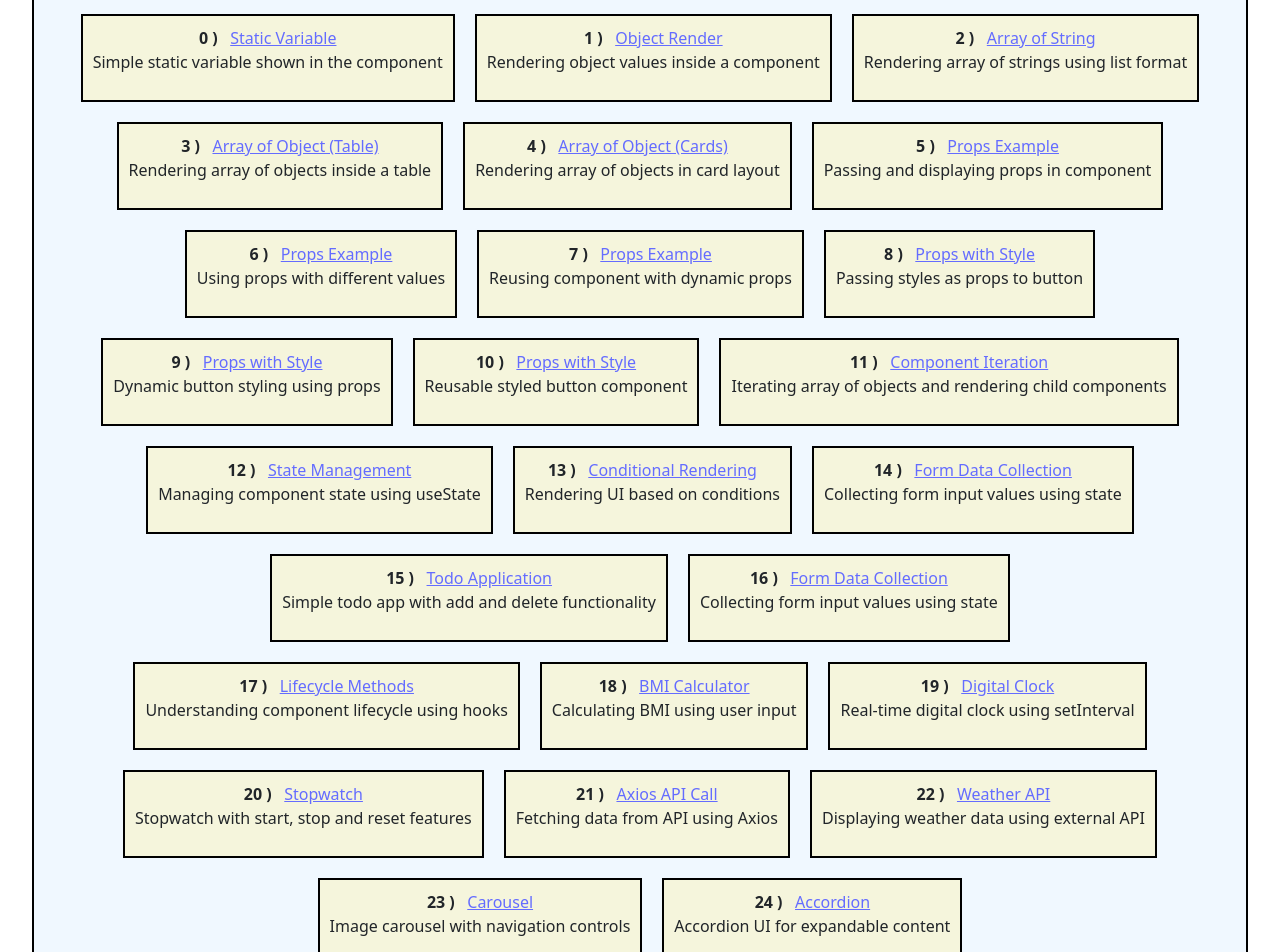
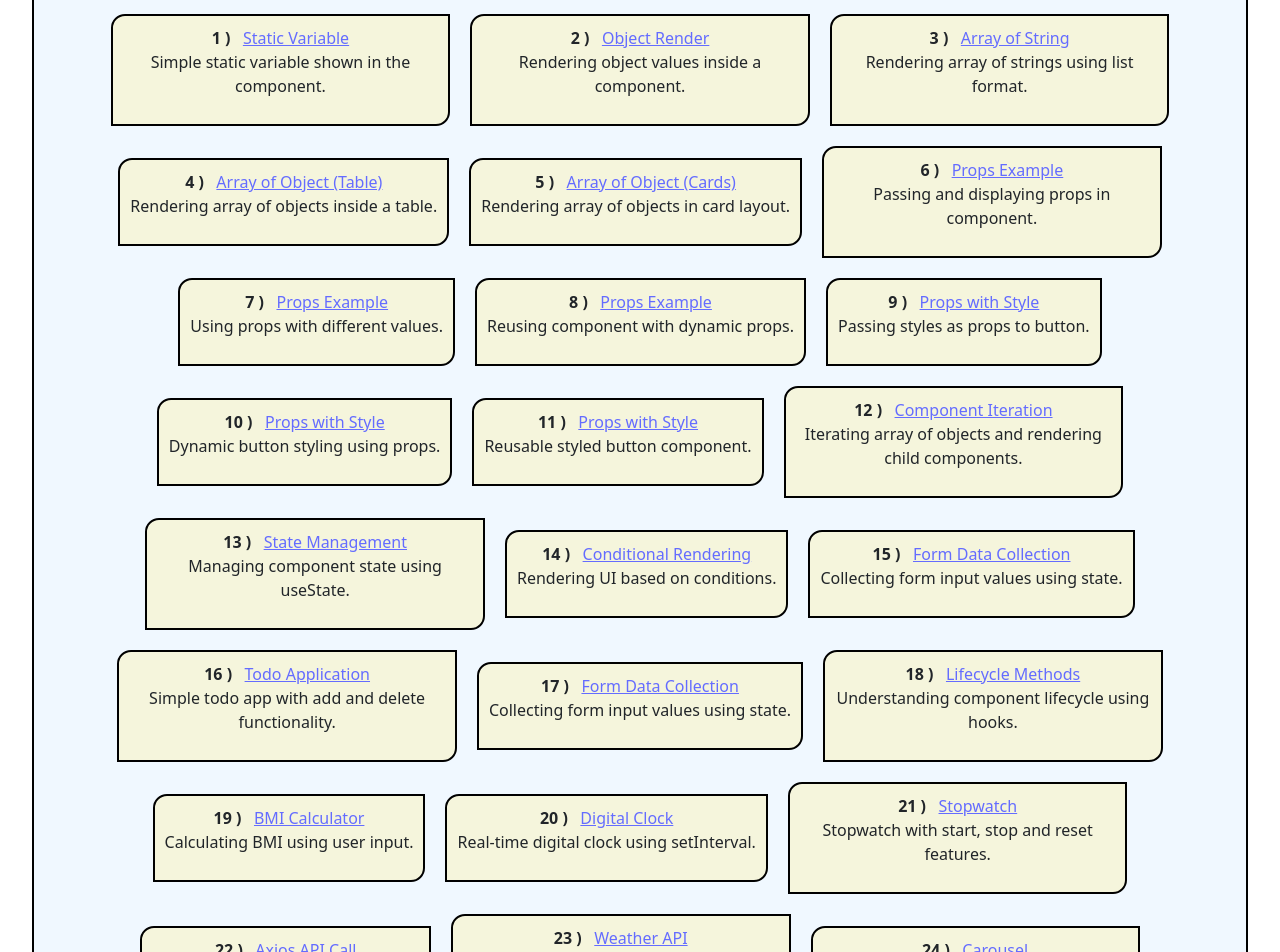
Before and after one commit to kakadiya326/React-Practice-Vector, a React (Vite) app in the folder firstApp/: page / in a window 1280 px wide. Shown: the part 60-1012 px from the top of the page. Built offline with nearby package versions, Linux system fonts and the light colour scheme.

Commit message:
navbar and app.jsx data chanes

```diff
--- a/firstApp/src/App.jsx
+++ b/firstApp/src/App.jsx
@@ -23,13 +23,17 @@ import { BrowserRouter, Route, Routes } from 'react-router-dom'
 import NavBar from './Components/NavBar'
 import InputDataCollect11 from './Components/InputDataCollect11'
 import BackButton from './Components/BackButton'
+import PropDrilling22 from './Components/PropDrilling22'
+import ContextUse23 from './Components/ContextUse23'
+import MyContext from './Components/MyContext'
+import StateLifting24 from './Components/StateLifting24'
 
 function App() {
 
   let students = [
     {
       "Id": 1,
-      "Name": "Aarav Patel",
+      "Name": "Chiranj Patel",
       "Age": 20,
       "Grade": "A",
       "Email": "aarav.patel@example.com"
@@ -121,6 +125,8 @@ function App() {
   return (
     <>
       <BrowserRouter>
+        <MyContext.Provider value={students[0]}>
+
           <Routes>
             <Route path="/" element={<NavBar />} />
 
@@ -217,7 +223,20 @@ function App() {
             {/* def-21 */}
             <Route path="/def21" element={<Accordian21 />} />
 
+            {/* def-22 */}
+            <Route path="/def22" element={<PropDrilling22 name="Kakadiya" />} />
+
+            {/* def-23 */}
+            <Route path="/def23" element={<ContextUse23 />} />
+
+            {/* def-24 */}
+            <Route path="/def24" element={<StateLifting24 />} />
+
+
+
           </Routes>
+        </MyContext.Provider>
+
       </BrowserRouter>
 
     </>
--- a/firstApp/src/Components/NavBar.jsx
+++ b/firstApp/src/Components/NavBar.jsx
@@ -5,128 +5,143 @@ let comInfo = [
   {
     "to": "def01",
     "head": "Static Variable",
-    "content": "Simple static variable shown in the component"
+    "content": "Simple static variable shown in the component."
   },
   {
     "to": "def02",
     "head": "Object Render",
-    "content": "Rendering object values inside a component"
+    "content": "Rendering object values inside a component."
   },
   {
     "to": "def03",
     "head": "Array of String",
-    "content": "Rendering array of strings using list format"
+    "content": "Rendering array of strings using list format."
   },
   {
     "to": "def04",
     "head": "Array of Object (Table)",
-    "content": "Rendering array of objects inside a table"
+    "content": "Rendering array of objects inside a table."
   },
   {
     "to": "def05",
     "head": "Array of Object (Cards)",
-    "content": "Rendering array of objects in card layout"
+    "content": "Rendering array of objects in card layout."
   },
   {
     "to": "def06-01",
     "head": "Props Example",
-    "content": "Passing and displaying props in component"
+    "content": "Passing and displaying props in component."
   },
   {
     "to": "def06-02",
     "head": "Props Example",
-    "content": "Using props with different values"
+    "content": "Using props with different values."
   },
   {
     "to": "def06-03",
     "head": "Props Example",
-    "content": "Reusing component with dynamic props"
+    "content": "Reusing component with dynamic props."
   },
   {
     "to": "def07-01",
     "head": "Props with Style",
-    "content": "Passing styles as props to button"
+    "content": "Passing styles as props to button."
   },
   {
     "to": "def07-02",
     "head": "Props with Style",
-    "content": "Dynamic button styling using props"
+    "content": "Dynamic button styling using props."
   },
   {
     "to": "def07-03",
     "head": "Props with Style",
-    "content": "Reusable styled button component"
+    "content": "Reusable styled button component."
   },
   {
     "to": "def08",
     "head": "Component Iteration",
-    "content": "Iterating array of objects and rendering child components"
+    "content": "Iterating array of objects and rendering child components."
   },
   {
     "to": "def09",
     "head": "State Management",
-    "content": "Managing component state using useState"
+    "content": "Managing component state using useState."
   },
   {
     "to": "def10",
     "head": "Conditional Rendering",
-    "content": "Rendering UI based on conditions"
+    "content": "Rendering UI based on conditions."
   },
   {
     "to": "def11",
     "head": "Form Data Collection",
-    "content": "Collecting form input values using state"
+    "content": "Collecting form input values using state."
   },
   {
     "to": "def12",
     "head": "Todo Application",
-    "content": "Simple todo app with add and delete functionality"
+    "content": "Simple todo app with add and delete functionality."
   },
   {
     "to": "def13",
     "head": "Form Data Collection",
-    "content": "Collecting form input values using state"
+    "content": "Collecting form input values using state."
   },
   {
     "to": "def14",
     "head": "Lifecycle Methods",
-    "content": "Understanding component lifecycle using hooks"
+    "content": "Understanding component lifecycle using hooks."
   },
   {
     "to": "def15",
     "head": "BMI Calculator",
-    "content": "Calculating BMI using user input"
+    "content": "Calculating BMI using user input."
   },
   {
     "to": "def16",
     "head": "Digital Clock",
-    "content": "Real-time digital clock using setInterval"
+    "content": "Real-time digital clock using setInterval."
   },
   {
     "to": "def17",
     "head": "Stopwatch",
-    "content": "Stopwatch with start, stop and reset features"
+    "content": "Stopwatch with start, stop and reset features."
   },
   {
     "to": "def18",
     "head": "Axios API Call",
-    "content": "Fetching data from API using Axios"
+    "content": "Fetching data from API using Axios."
   },
   {
     "to": "def19",
     "head": "Weather API",
-    "content": "Displaying weather data using external API"
+    "content": "Displaying weather data using external API."
   },
   {
     "to": "def20",
     "head": "Carousel",
-    "content": "Image carousel with navigation controls"
+    "content": "Image carousel with navigation controls."
   },
   {
     "to": "def21",
     "head": "Accordion",
-    "content": "Accordion UI for expandable content"
-  }
+    "content": "Accordion UI for expandable content."
+  },
+  {
+    "to": "def22",
+    "head": "Prop Drilling",
+    "content": "Passing Data to parent component to it's child most component is called Prop drilling."
+  },
+  {
+    "to": "def23",
+    "head": "Use of Context",
+    "content": "To overcome props drilling problem useContext is used."
+  },
+  {
+    "to": "def24",
+    "head": "State Lifting",
+    "content": "To send back props data State Lifting concept is used."
+  },
 ]
 
 
@@ -138,7 +153,7 @@ function NavBar() {
           comInfo.map((obj, ind) => {
             return (
               <div className="acc">
-                <strong>{ ind} )</strong> &nbsp;&nbsp;
+                <strong>{ind + 1} )</strong> &nbsp;&nbsp;
                 <Link to={obj.to} key={ind}>{obj.head}</Link>
                 <p>{obj.content}</p>
               </div>
--- a/firstApp/src/css/card.css
+++ b/firstApp/src/css/card.css
@@ -263,7 +263,6 @@ img {
     background-color: aliceblue;
     border: 2px solid black;
     padding: 40px;
-    border-radius: 9px;
     display: flex;
     flex-wrap: wrap;
     justify-content: center;
@@ -273,6 +272,18 @@ img {
 
 .nav-con a{
     text-decoration: underline;
+}
+
+.acc{
+    max-width: 30%;
+    max-height: max-content;
+    border-radius: 14px;
+    border-top-right-radius: 0px;
+    border-bottom-left-radius: 0px;
+}
+
+.acc p{
+    word-break: keep-all;
 }
 
 .back-btn-con{
```
Lines whose indentation alone changed are shown as unchanged.
